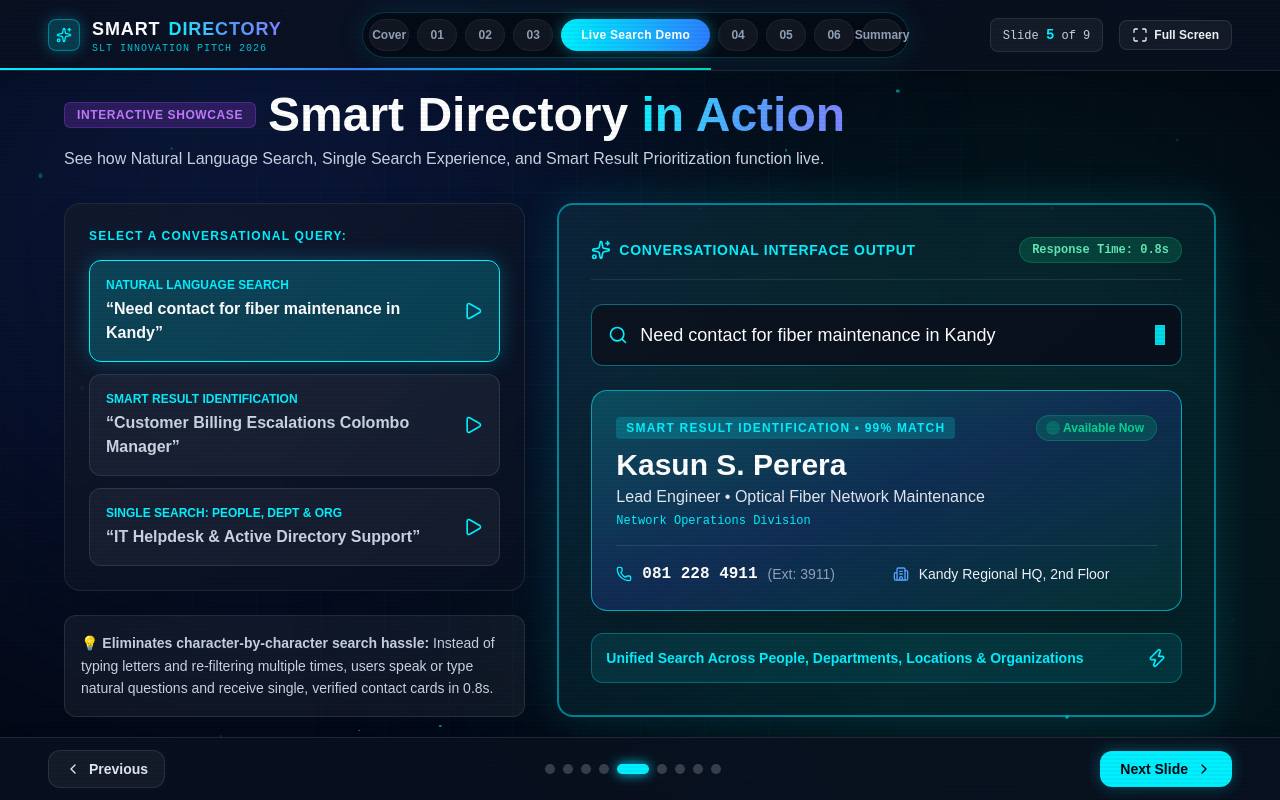
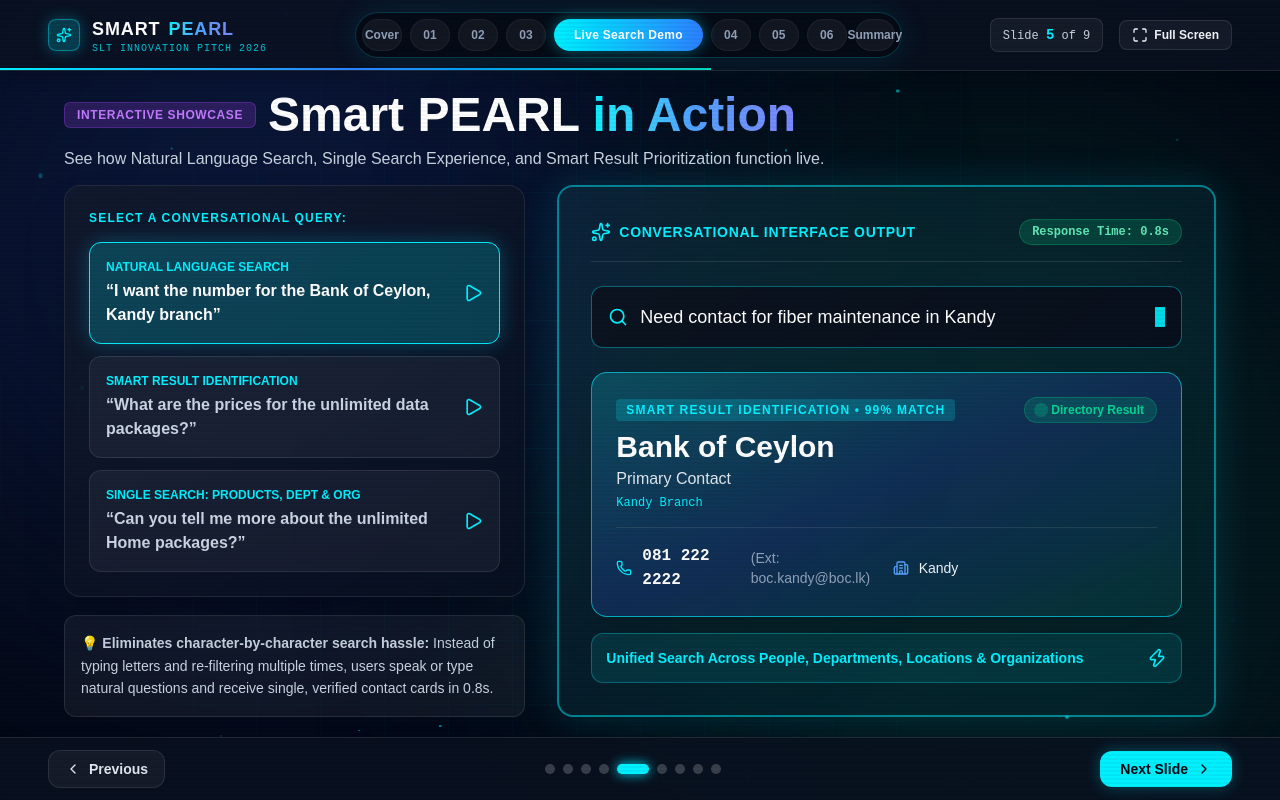
Before and after one commit to kudagama/smart-directory-presentation, a React (Vite) app: page / in a window 1280 px wide. Both pictures are taken after a click on the button "Demo". Built offline with nearby package versions, Linux system fonts and the light colour scheme.

Commit message:
feat: initialize presentation application and rebrand to Smart PEARL Enterprise Copilot

```diff
--- a/index.html
+++ b/index.html
@@ -5,7 +5,7 @@
     <link rel="icon" type="image/svg+xml" href="/vite.svg" />
     <meta name="viewport" content="width=device-width, initial-scale=1.0" />
     <link href="https://fonts.googleapis.com/css2?family=Inter:wght@300;400;600;700;800&display=swap" rel="stylesheet">
-    <title>Smart Directory AI</title>
+    <title>Smart PEARL Enterprise Copilot</title>
   </head>
   <body>
     <div id="root"></div>
--- /dev/null
+++ b/replace.cjs
@@ -0,0 +1,19 @@
+const fs = require('fs');
+
+const path = 'd:/PROJECTS/smart-directory-presentation/src/App.tsx';
+let content = fs.readFileSync(path, 'utf8');
+
+// Replacements
+content = content.replace(/Smart <span className="text-gradient">Directory<\/span>/g, 'Smart <span className="text-gradient">PEARL<\/span>');
+content = content.replace(/Smart Directory <span className="text-gradient">in Action<\/span>/g, 'Smart PEARL <span className="text-gradient">in Action<\/span>');
+content = content.replace(/SLT Innovation Pitch 2026 • Enterprise Directory/g, 'SLT Innovation Pitch 2026 • Enterprise Copilot');
+content = content.replace(/<span className="text-corpCyan text-3xl md:text-4xl lg:text-5xl block -mb-2 tracking-widest font-extrabold uppercase drop-shadow-none">Project<\/span>\s*Smart Directory/g, '<span className="text-corpCyan text-3xl md:text-4xl lg:text-5xl block -mb-2 tracking-widest font-extrabold uppercase drop-shadow-none">Enterprise Copilot<\/span>\n                  Smart PEARL');
+
+fs.writeFileSync(path, content);
+
+const htmlPath = 'd:/PROJECTS/smart-directory-presentation/index.html';
+let html = fs.readFileSync(htmlPath, 'utf8');
+html = html.replace(/Smart Directory AI/g, 'Smart PEARL Enterprise Copilot');
+fs.writeFileSync(htmlPath, html);
+
+console.log('Update successful');
--- a/src/App.tsx
+++ b/src/App.tsx
@@ -119,10 +119,10 @@
     id: 0,
     title: "1. Voice Inbound",
     tag: "Headset Audio Stream",
-    callerVoice: "Customer: 'Mata Kandy hospital eke number eka one...'",
+    callerVoice: "Customer: 'I want the number for the Bank of Ceylon, Kandy branch.'",
     softphoneStatus: "Active Call • Inbound 1912",
     pulseRate: "pulse-fast",
-    aiState: "Listening to Sinhala / Singlish stream...",
+    aiState: "Listening to Audio stream...",
     highlight: "audio",
     contactReady: false
   },
@@ -141,7 +141,7 @@
     id: 2,
     title: "3. Intent Extracted",
     tag: "Bio-Digital Intelligence",
-    callerVoice: "Intent: [Healthcare] [Kandy General Hospital] [Emergency/Direct]",
+    callerVoice: "Intent: [Bank of Ceylon] [Kandy branch] [Directory]",
     softphoneStatus: "Internal AI Copilot • 99% Confidence",
     pulseRate: "pulse-cyan",
     aiState: "Zero manual typing required • Query synthesized",
@@ -152,7 +152,7 @@
     id: 3,
     title: "4. Zero-Click HUD",
     tag: "Instant Resolution",
-    callerVoice: "Agent: 'General Hospital Kandy number eka 081 222 2222'",
+    callerVoice: "Agent: 'The number is 081 222 2222'",
     softphoneStatus: "Resolved in 00:09s • AHT Reduced",
     pulseRate: "pulse-success",
     aiState: "Contact delivered right to agent's visual field!",
@@ -686,10 +686,10 @@
                         &gt;&gt; INTENT_LOCKED
                       </span>
                       <span className="text-sm font-sans font-black text-white tracking-wide block">
-                        Kandy General Hospital
+                        Bank of Ceylon Kandy
                       </span>
                       <span className="text-[10px] text-slate-400 font-mono block mt-0.5">
-                        [Emergency] [Direct Inquiries]
+                        [Banking] [Direct Inquiries]
                       </span>
                     </div>
                     <div className="text-right flex flex-col items-end">
@@ -1067,42 +1067,42 @@
 
   const sampleQueries = [
     {
-      query: "Need contact for fiber maintenance in Kandy",
+      query: "I want the number for the Bank of Ceylon, Kandy branch",
       feature: "Natural Language Search",
       match: {
-        name: "Kasun S. Perera",
-        role: "Lead Engineer • Optical Fiber Network Maintenance",
-        dept: "Network Operations Division",
-        location: "Kandy Regional HQ, 2nd Floor",
-        phone: "081 228 4911",
-        ext: "3911",
-        status: "Available Now"
+        name: "Bank of Ceylon",
+        role: "Primary Contact",
+        dept: "Kandy Branch",
+        location: "Kandy",
+        phone: "081 222 2222",
+        ext: "boc.kandy@boc.lk",
+        status: "Directory Result"
       }
     },
     {
-      query: "Customer Billing Escalations Colombo Manager",
+      query: "What are the prices for the unlimited data packages?",
       feature: "Smart Result Identification",
       match: {
-        name: "Dilini Senanayake",
-        role: "Senior Manager • Billing Dispute Resolution",
-        dept: "Finance & Revenue Assurance",
-        location: "Colombo Head Office, Tower B",
-        phone: "011 202 3344",
-        ext: "1240",
-        status: "Available Now"
+        name: "Fibre Unlimited Packages",
+        role: "Unlimited 10: Rs. 4,490 | Unlimited 25: Rs. 6,490",
+        dept: "Product Match",
+        location: "Islandwide Coverage",
+        phone: "-",
+        ext: "-",
+        status: "Available"
       }
     },
     {
-      query: "IT Helpdesk & Active Directory Support",
-      feature: "Single Search: People, Dept & Org",
+      query: "Can you tell me more about the unlimited Home packages?",
+      feature: "Single Search: Products, Dept & Org",
       match: {
-        name: "Enterprise IT Support Desk",
-        role: "Internal Service Desk Hotline",
-        dept: "Enterprise Information Systems",
-        location: "Central Operations Centre",
-        phone: "011 244 8000",
-        ext: "5555",
-        status: "24/7 Active"
+        name: "Unlimited Home Packages",
+        role: "Home: Rs. 5,900 (100Mbps) | Home Plus: Rs. 9,900",
+        dept: "SLT Fibre",
+        location: "Nugegoda Area",
+        phone: "-",
+        ext: "-",
+        status: "Coverage Available"
       }
     }
   ];
@@ -1182,7 +1182,7 @@
                 layoutId="app-title"
                 className="text-5xl md:text-7xl font-black tracking-widest uppercase text-white flex flex-col md:flex-row items-center gap-3 md:gap-4 mb-4 drop-shadow-2xl text-center"
               >
-                Smart <span className="text-gradient">Directory</span>
+                Smart <span className="text-gradient">PEARL</span>
               </motion.h1>
               <motion.div
                 initial={{ opacity: 0 }}
@@ -1235,7 +1235,7 @@
           <div>
             {!showSplash && (
               <motion.h1 layoutId="app-title" className="font-black text-base md:text-lg tracking-wider uppercase text-white flex items-center gap-2">
-                Smart <span className="text-gradient">Directory</span>
+                Smart <span className="text-gradient">PEARL</span>
               </motion.h1>
             )}
             {showSplash && <div className="h-6 md:h-7" />}
@@ -1321,7 +1321,7 @@
                   className="mb-6 inline-flex items-center gap-2 px-5 py-2 rounded-full border border-corpCyan/40 bg-corpCyan/10 text-corpCyan text-sm font-bold tracking-widest uppercase shadow-[0_0_20px_rgba(0,229,255,0.25)]"
                 >
                   <Sparkles className="w-4 h-4" />
-                  SLT Innovation Pitch 2026 • Enterprise Directory
+                  SLT Innovation Pitch 2026 • Enterprise Copilot
                 </motion.div>
 
                 <motion.h1
@@ -1331,8 +1331,8 @@
                   transition={{ delay: 0.1 }}
                   className="text-6xl md:text-8xl lg:text-9xl font-black mb-6 tracking-tight text-white leading-none drop-shadow-2xl flex flex-col gap-2"
                 >
-                  <span className="text-corpCyan text-3xl md:text-4xl lg:text-5xl block -mb-2 tracking-widest font-extrabold uppercase drop-shadow-none">Project</span>
-                  Smart Directory
+                  <span className="text-corpCyan text-3xl md:text-4xl lg:text-5xl block -mb-2 tracking-widest font-extrabold uppercase drop-shadow-none">Enterprise Copilot</span>
+                  Smart PEARL
                 </motion.h1>
 
                 <motion.p
@@ -2040,7 +2040,7 @@
                               Interactive Showcase
                             </span>
                             <h2 className="text-4xl md:text-5xl font-black text-white text-center">
-                              Smart Directory <span className="text-gradient">in Action</span>
+                              Smart PEARL <span className="text-gradient">in Action</span>
                             </h2>
                           </div>
                           <p className="text-sm md:text-base text-slate-300 text-center">
@@ -2060,7 +2060,7 @@
                             Interactive Showcase
                           </span>
                           <h2 className="text-4xl md:text-5xl font-black text-white">
-                            Smart Directory <span className="text-gradient">in Action</span>
+                            Smart PEARL <span className="text-gradient">in Action</span>
                           </h2>
                         </div>
                         <p className="text-sm md:text-base text-slate-300 mb-6">
@@ -2751,7 +2751,7 @@
                   className="mb-6 inline-flex items-center gap-2 px-5 py-2 rounded-full border border-corpCyan/40 bg-corpCyan/10 text-corpCyan text-xs md:text-sm font-bold tracking-widest uppercase shadow-[0_0_20px_rgba(0,229,255,0.25)]"
                 >
                   <Sparkles className="w-4 h-4" />
-                  Smart Directory • Summary & Next Steps
+                  Smart PEARL • Summary & Next Steps
                 </motion.div>
 
                 <motion.h2
@@ -2761,7 +2761,7 @@
                   transition={{ delay: 0.1 }}
                   className="text-5xl md:text-7xl lg:text-8xl font-black mb-4 tracking-tight text-white leading-tight"
                 >
-                  Smart Directory <br /><span className="text-gradient">Transformation</span>
+                  Smart PEARL <br /><span className="text-gradient">Transformation</span>
                 </motion.h2>
 
                 <motion.p
--- /dev/null
+++ b/update_app.cjs
@@ -0,0 +1,15 @@
+const fs = require('fs');
+
+const path = 'd:/PROJECTS/smart-directory-presentation/src/App.tsx';
+let content = fs.readFileSync(path, 'utf8');
+let oldContent = content;
+
+// Use precise replacements without Regex flags that might fail
+content = content.split('Smart <span className="text-gradient">Directory</span>').join('Smart <span className="text-gradient">PEARL</span>');
+content = content.split('Smart Directory <span className="text-gradient">in Action</span>').join('Smart PEARL <span className="text-gradient">in Action</span>');
+content = content.split('Enterprise Directory').join('Enterprise Copilot');
+content = content.split('Smart Directory').join('Smart PEARL');
+content = content.split('>Project<').join('>Enterprise Copilot<');
+
+fs.writeFileSync(path, content);
+console.log('Changes made:', content !== oldContent);
--- /dev/null
+++ b/update_content.cjs
@@ -0,0 +1,190 @@
+const fs = require('fs');
+
+const path = 'd:/PROJECTS/smart-directory-presentation/src/App.tsx';
+let content = fs.readFileSync(path, 'utf8');
+
+const sampleQueriesOld = `const sampleQueries = [
+    {
+      query: "Need contact for fiber maintenance in Kandy",
+      feature: "Natural Language Search",
+      match: {
+        name: "Kasun S. Perera",
+        role: "Lead Engineer • Optical Fiber Network Maintenance",
+        dept: "Network Operations Division",
+        location: "Kandy Regional HQ, 2nd Floor",
+        phone: "081 228 4911",
+        ext: "3911",
+        status: "Available Now"
+      }
+    },
+    {
+      query: "Customer Billing Escalations Colombo Manager",
+      feature: "Smart Result Identification",
+      match: {
+        name: "Dilini Senanayake",
+        role: "Senior Manager • Billing Dispute Resolution",
+        dept: "Finance & Revenue Assurance",
+        location: "Colombo Head Office, Tower B",
+        phone: "011 202 3344",
+        ext: "1240",
+        status: "Available Now"
+      }
+    },
+    {
+      query: "IT Helpdesk & Active Directory Support",
+      feature: "Single Search: People, Dept & Org",
+      match: {
+        name: "Enterprise IT Support Desk",
+        role: "Internal Service Desk Hotline",
+        dept: "Enterprise Information Systems",
+        location: "Central Operations Centre",
+        phone: "011 244 8000",
+        ext: "5555",
+        status: "24/7 Active"
+      }
+    }
+  ];`;
+
+const sampleQueriesNew = `const sampleQueries = [
+    {
+      query: "I want the number for the Bank of Ceylon, Kandy branch",
+      feature: "Natural Language Search",
+      match: {
+        name: "Bank of Ceylon",
+        role: "Primary Contact",
+        dept: "Kandy Branch",
+        location: "Kandy",
+        phone: "081 222 2222",
+        ext: "boc.kandy@boc.lk",
+        status: "Directory Result"
+      }
+    },
+    {
+      query: "What are the prices for the unlimited data packages?",
+      feature: "Smart Result Identification",
+      match: {
+        name: "Fibre Unlimited Packages",
+        role: "Unlimited 10: Rs. 4,490 | Unlimited 25: Rs. 6,490",
+        dept: "Product Match",
+        location: "Islandwide Coverage",
+        phone: "-",
+        ext: "-",
+        status: "Available"
+      }
+    },
+    {
+      query: "Can you tell me more about the unlimited Home packages?",
+      feature: "Single Search: Products, Dept & Org",
+      match: {
+        name: "Unlimited Home Packages",
+        role: "Home: Rs. 5,900 (100Mbps) | Home Plus: Rs. 9,900",
+        dept: "SLT Fibre",
+        location: "Nugegoda Area",
+        phone: "-",
+        ext: "-",
+        status: "Coverage Available"
+      }
+    }
+  ];`;
+
+const embeddedOld = `const EMBEDDED_SOFTPHONE_STAGES = [
+  {
+    id: 0,
+    title: "1. Voice Inbound",
+    tag: "Headset Audio Stream",
+    callerVoice: "Customer: 'Mata Kandy hospital eke number eka one...'",
+    softphoneStatus: "Active Call • Inbound 1912",
+    pulseRate: "pulse-fast",
+    aiState: "Listening to Sinhala / Singlish stream...",
+    highlight: "audio",
+    contactReady: false
+  },
+  {
+    id: 1,
+    title: "2. Embedded Softphone",
+    tag: "Core Telephony Processing",
+    callerVoice: "Voice decoded inside agent's system...",
+    softphoneStatus: "Audio Channel 01 • Live VoIP Stream",
+    pulseRate: "pulse-normal",
+    aiState: "Softphone audio routed directly to Neural AI Core",
+    highlight: "softphone",
+    contactReady: false
+  },
+  {
+    id: 2,
+    title: "3. Intent Extracted",
+    tag: "Bio-Digital Intelligence",
+    callerVoice: "Intent: [Healthcare] [Kandy General Hospital] [Emergency/Direct]",
+    softphoneStatus: "Internal AI Copilot • 99% Confidence",
+    pulseRate: "pulse-cyan",
+    aiState: "Zero manual typing required • Query synthesized",
+    highlight: "ai",
+    contactReady: true
+  },
+  {
+    id: 3,
+    title: "4. Zero-Click HUD",
+    tag: "Instant Resolution",
+    callerVoice: "Agent: 'General Hospital Kandy number eka 081 222 2222'",
+    softphoneStatus: "Resolved in 00:09s • AHT Reduced",
+    pulseRate: "pulse-success",
+    aiState: "Contact delivered right to agent's visual field!",
+    highlight: "hud",
+    contactReady: true
+  }
+];`;
+
+const embeddedNew = `const EMBEDDED_SOFTPHONE_STAGES = [
+  {
+    id: 0,
+    title: "1. Voice Inbound",
+    tag: "Headset Audio Stream",
+    callerVoice: "Customer: 'I want the number for the Bank of Ceylon, Kandy branch.'",
+    softphoneStatus: "Active Call • Inbound 1912",
+    pulseRate: "pulse-fast",
+    aiState: "Listening to Audio stream...",
+    highlight: "audio",
+    contactReady: false
+  },
+  {
+    id: 1,
+    title: "2. Embedded Softphone",
+    tag: "Core Telephony Processing",
+    callerVoice: "Voice decoded inside agent's system...",
+    softphoneStatus: "Audio Channel 01 • Live VoIP Stream",
+    pulseRate: "pulse-normal",
+    aiState: "Softphone audio routed directly to Neural AI Core",
+    highlight: "softphone",
+    contactReady: false
+  },
+  {
+    id: 2,
+    title: "3. Intent Extracted",
+    tag: "Bio-Digital Intelligence",
+    callerVoice: "Intent: [Bank of Ceylon] [Kandy branch] [Directory]",
+    softphoneStatus: "Internal AI Copilot • 99% Confidence",
+    pulseRate: "pulse-cyan",
+    aiState: "Zero manual typing required • Query synthesized",
+    highlight: "ai",
+    contactReady: true
+  },
+  {
+    id: 3,
+    title: "4. Zero-Click HUD",
+    tag: "Instant Resolution",
+    callerVoice: "Agent: 'The number is 081 222 2222'",
+    softphoneStatus: "Resolved in 00:09s • AHT Reduced",
+    pulseRate: "pulse-success",
+    aiState: "Contact delivered right to agent's visual field!",
+    highlight: "hud",
+    contactReady: true
+  }
+];`;
+
+content = content.replace(sampleQueriesOld, sampleQueriesNew);
+content = content.replace(embeddedOld, embeddedNew);
+content = content.split('Kandy General Hospital').join('Bank of Ceylon Kandy');
+content = content.split('[Emergency] [Direct Inquiries]').join('[Banking] [Direct Inquiries]');
+
+fs.writeFileSync(path, content);
+console.log('Update script completed.');
```
